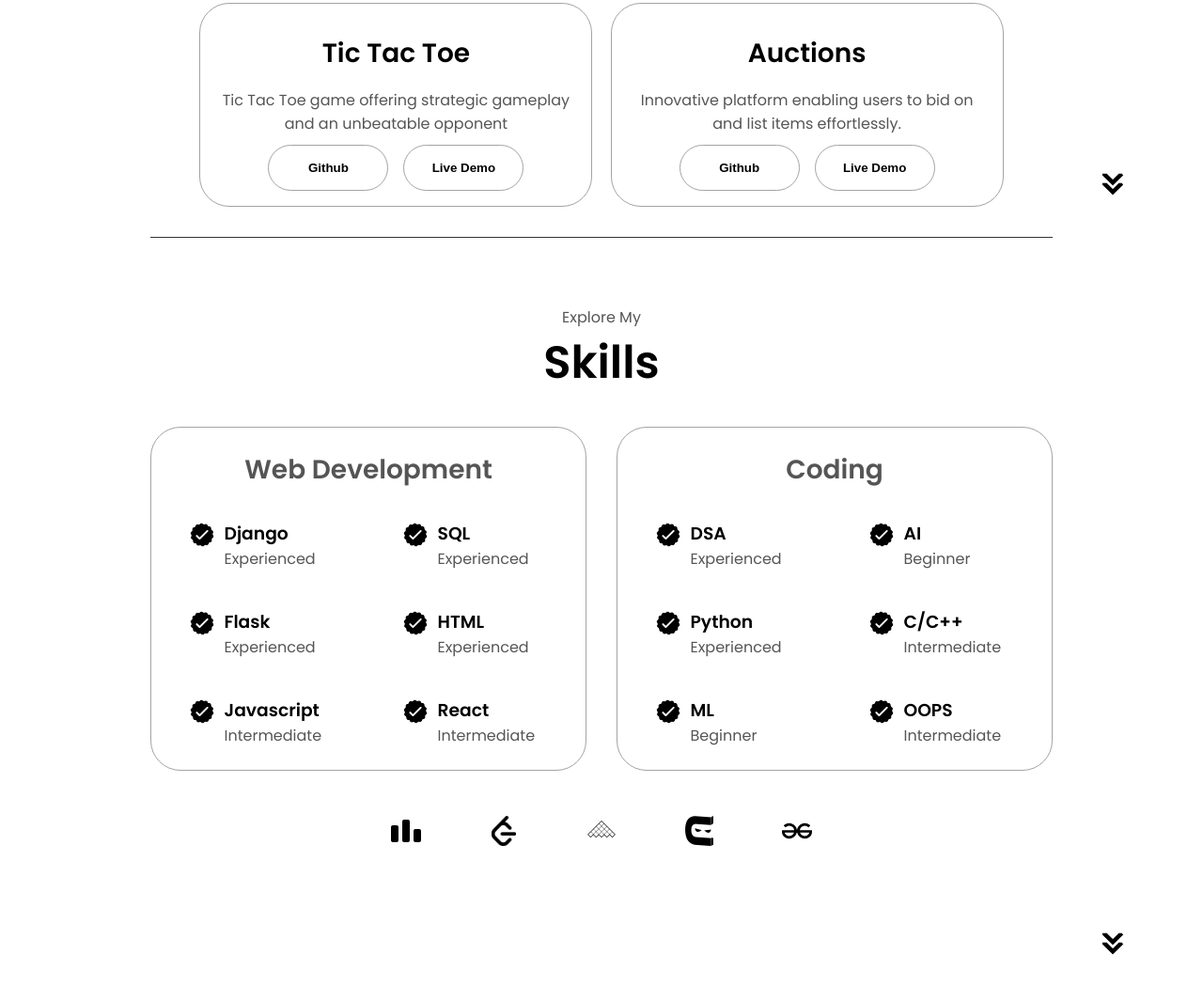
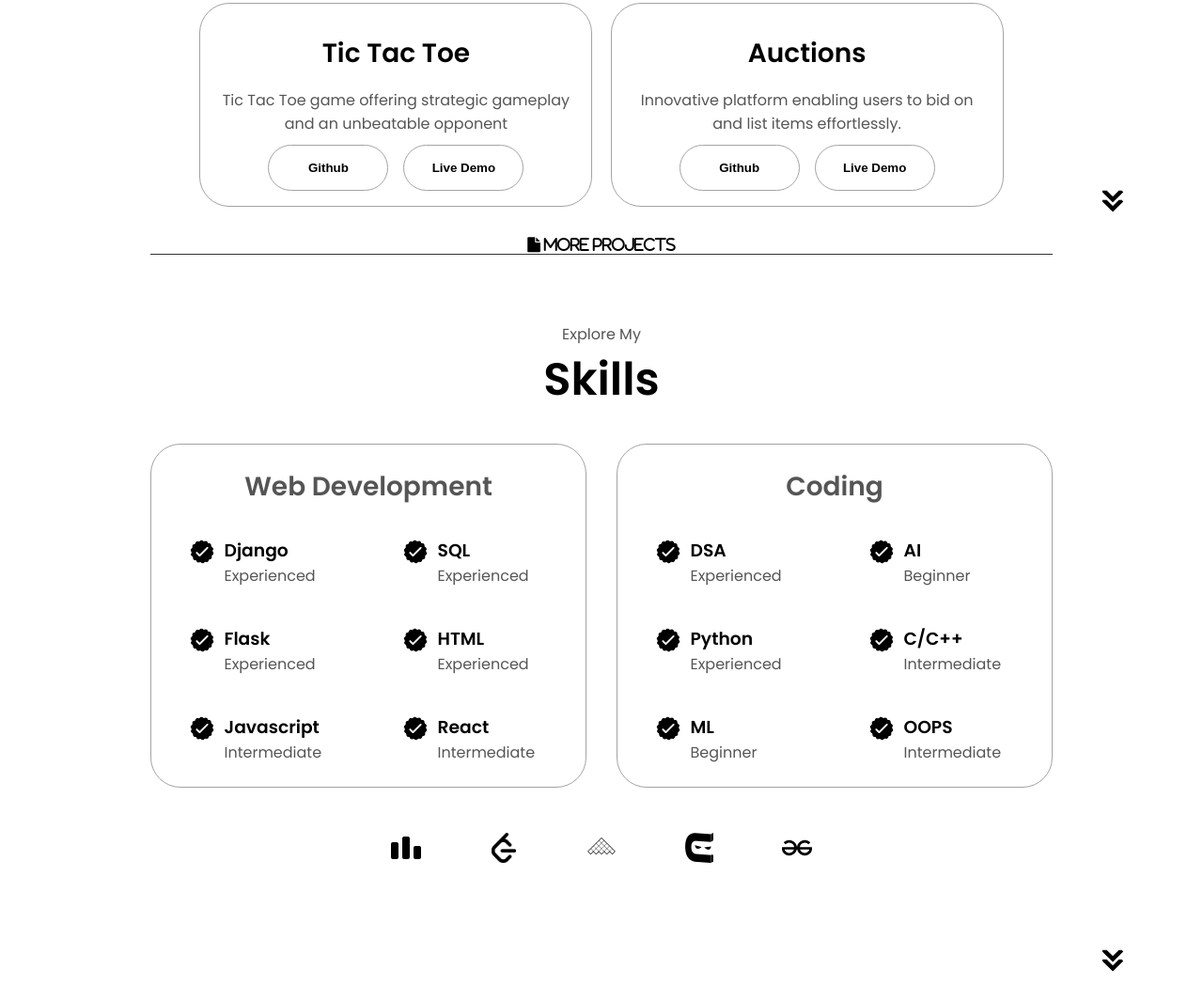
Before and after one commit to psychoviper/portfolio, a plain HTML site: page index.html in a window 1280 px wide. Shown: the part 2098-3147 px from the top of the page at 94% size. Drawn offline with Linux system fonts and the light colour scheme.

Commit message:
Third commit

```diff
--- a/index.html
+++ b/index.html
@@ -7,6 +7,7 @@
     <title>My Portfolio</title>
     <link rel="stylesheet" href="style.css" />
     <link rel="stylesheet" href="https://cdnjs.cloudflare.com/ajax/libs/font-awesome/6.5.1/css/all.min.css">
+    <link rel="stylesheet" href="https://cdnjs.cloudflare.com/ajax/libs/font-awesome/4.7.0/css/font-awesome.min.css">
     <link rel="stylesheet" href="mediaqueries.css" />
   </head>
   <body>
@@ -229,6 +230,8 @@
             </div>
           </div>
         </div>
+        <a href="https://docs.google.com/document/d/182SUovFhHU0TR--xKOVnbKG0M62lrCaSed-WpGFY7tU/edit?usp=sharing" style="text-align: center; font-family: 'sans-serif';">
+          <i class="fa fa-file" > More Projects</i></a>
       </div>
       <img
         src="./assets/arrow.png"
```
